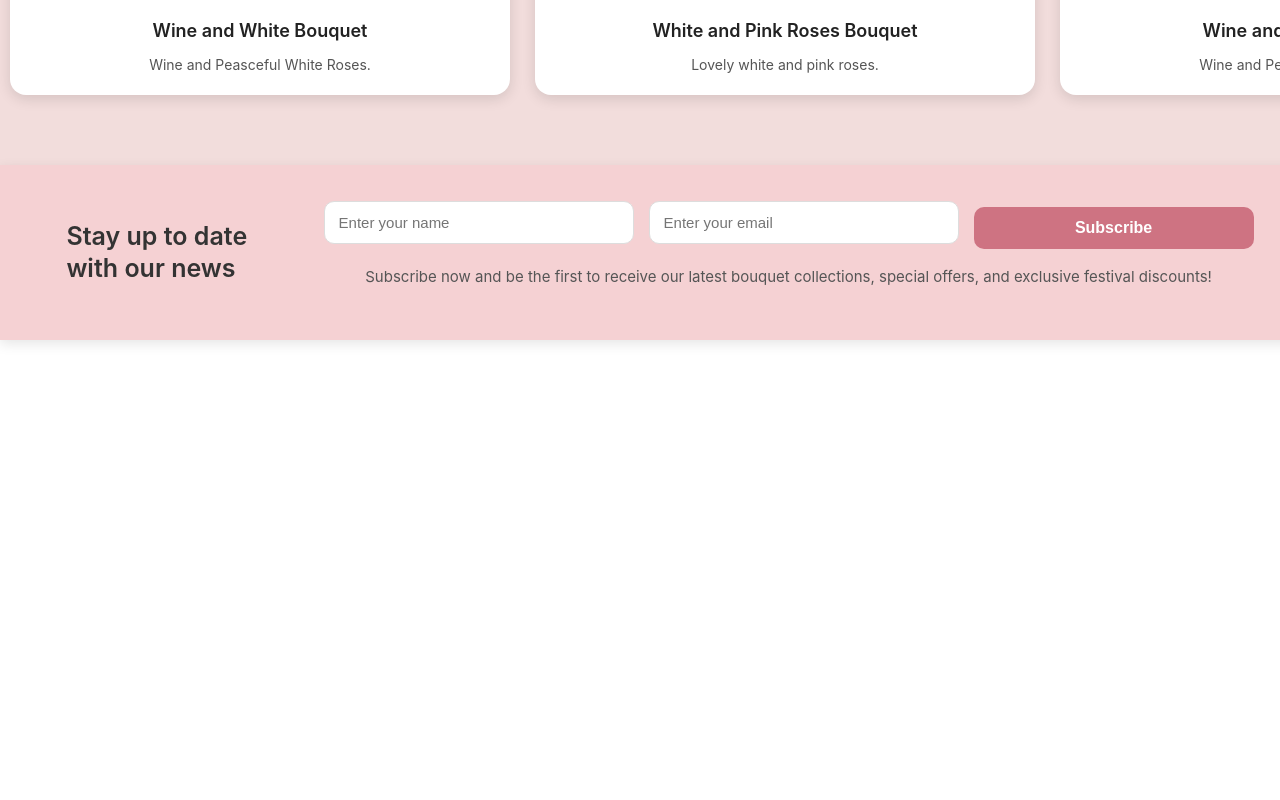
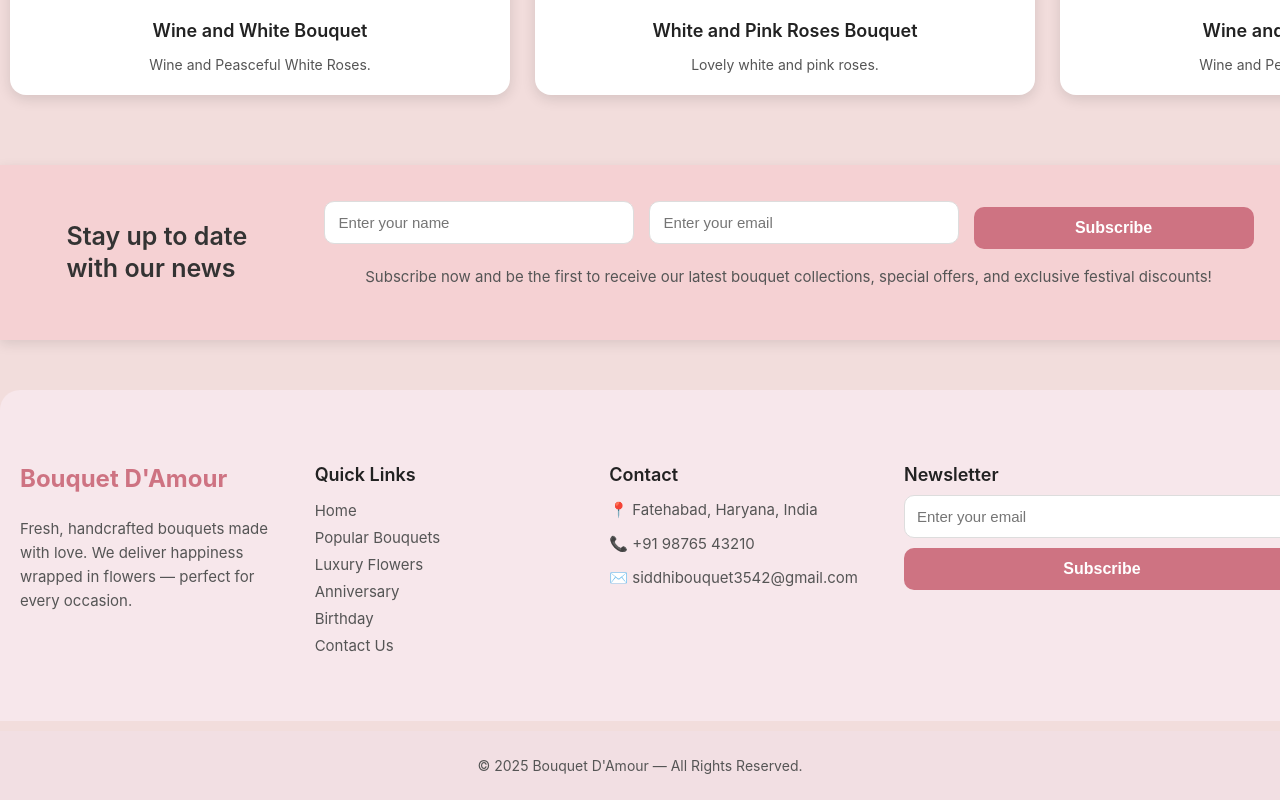
Before and after one commit to PiyushGoyal02/flower_bouquet_project, a React (Create React App) app: page / in a window 1280 px wide. Shown: the part 4031-4831 px from the top of the page. Before the commit the page ends 4421 px from the top, so only its background shows below. Built offline with nearby package versions, Linux system fonts and the light colour scheme.

Commit message:
Updated Homepage Code I have Created Footer Section For Homepage

```diff
--- /dev/null
+++ b/src/CSS_CODE/FooterCSS.css
@@ -0,0 +1,110 @@
+
+/* Footer Section */
+/* MAIN FOOTER */
+.footer-container {
+    width: 100%;
+    background: #f7e7eb;
+    padding: 50px 20px;
+
+    display: grid;
+    grid-template-columns: repeat(4, 1fr);
+    gap: 35px;
+
+    max-width: 1700px;
+    margin: 0 auto;
+    border-radius: 20px 20px 0 0;
+}
+
+/* ABOUT SECTION */
+.footer-about h3 {
+    font-size: 24px;
+    font-weight: 700;
+    color: #ce7382;
+}
+
+.footer-about p {
+    font-size: 15px;
+    color: #555;
+    margin-top: 10px;
+    line-height: 1.6;
+}
+
+/* LINKS */
+.footer-links h4,
+.footer-contact h4,
+.footer-newsletter h4 {
+    font-size: 18px;
+    font-weight: 600;
+    color: #222;
+    margin-bottom: 10px;
+}
+
+.footer-links ul {
+    list-style: none;
+    padding: 0;
+}
+
+.footer-links ul li {
+    font-size: 15px;
+    color: #555;
+    margin-bottom: 8px;
+    cursor: pointer;
+    transition: 0.2s ease;
+}
+
+.footer-links ul li:hover {
+    color: #ce7382;
+}
+
+/* CONTACT INFO */
+.footer-contact p {
+    font-size: 15px;
+    color: #555;
+    margin-bottom: 6px;
+}
+
+/* NEWSLETTER */
+.footer-newsletter input {
+    width: 370px;
+    padding: 12px;
+    border-radius: 10px;
+    border: 1.5px solid #ddd;
+    outline: none;
+    font-size: 15px;
+    margin-bottom: 10px;
+}
+
+.footer-newsletter input:focus {
+    border-color: #ce7382;
+    box-shadow: 0 0 4px rgba(206, 115, 130, 0.4);
+}
+
+.footer-newsletter button {
+    width: 100%;
+    padding: 12px;
+    background: #ce7382;
+    color: white;
+    border: none;
+    border-radius: 10px;
+    cursor: pointer;
+    font-size: 16px;
+    font-weight: 600;
+    transition: 0.2s ease;
+}
+
+.footer-newsletter button:hover {
+    background: #b55b6a;
+}
+
+/* Footer Bottom */
+.footer-bottom {
+    background: #f2dfe3;
+    padding: 12px;
+    text-align: center;
+    margin-top: 10px;
+}
+
+.footer-bottom p {
+    color: #555;
+    font-size: 14px;
+}
--- /dev/null
+++ b/src/Componants/Footer.js
@@ -0,0 +1,56 @@
+import "../CSS_CODE/FooterCSS.css"
+
+function Footer(){
+    return (
+        <div>
+            {/* Footer Section */}
+                <footer className="footer-container">
+
+                    {/* Left Section */}
+                    <div className="footer-about">
+                        <h3>Bouquet D'Amour</h3>
+                        <p>
+                            Fresh, handcrafted bouquets made with love.
+                            We deliver happiness wrapped in flowers —
+                            perfect for every occasion.
+                        </p>
+                    </div>
+
+                    {/* Middle Links */}
+                    <div className="footer-links">
+                        <h4>Quick Links</h4>
+                        <ul>
+                            <li>Home</li>
+                            <li>Popular Bouquets</li>
+                            <li>Luxury Flowers</li>
+                            <li>Anniversary</li>
+                            <li>Birthday</li>
+                            <li>Contact Us</li>
+                        </ul>
+                    </div>
+
+                    {/* Contact Info */}
+                    <div className="footer-contact">
+                        <h4>Contact</h4>
+                        <p>📍 Fatehabad, Haryana, India</p>
+                        <p>📞 +91 98765 43210</p>
+                        <p>✉️ siddhibouquet3542@gmail.com</p>
+                    </div>
+
+                    {/* Newsletter */}
+                    <div className="footer-newsletter">
+                        <h4>Newsletter</h4>
+                        <input type="email" placeholder="Enter your email" />
+                        <button>Subscribe</button>
+                    </div>
+
+                </footer>
+
+                <div className="footer-bottom">
+                    <p>© 2025 Bouquet D'Amour — All Rights Reserved.</p>
+                </div>
+        </div>
+    )
+}
+
+export default Footer;
--- a/src/Componants/Homepage.js
+++ b/src/Componants/Homepage.js
@@ -12,6 +12,7 @@ import MeronFlowers from "../Assests/MaronFlower.png"
 import WhineAndWhite from "../Assests/WhineAndWhiteFlowers.png"
 import MultiFlower from "../Assests/_ (1).jpeg"
 import MultiFlowerTwo from "../Assests/_ (3).jpeg"
+import Footer from "./Footer"
 
 
 function Homepage(){
@@ -184,6 +185,9 @@ function Homepage(){
 
                 </div>
 
+                <Footer/>
+
+
             </div>
 
         </div>
```
Also changed, not shown: src/CSS_CODE/HomepageCSS.css (line endings or trailing spaces).
